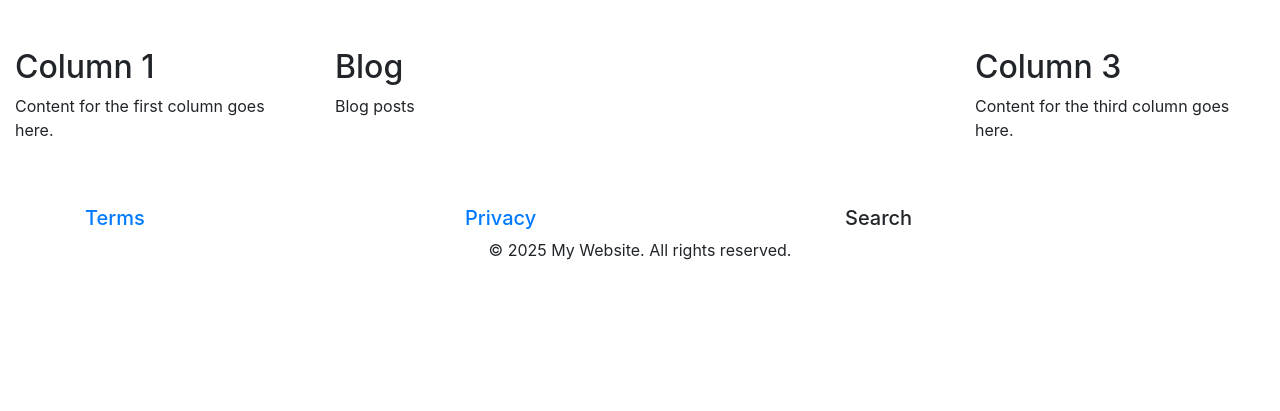
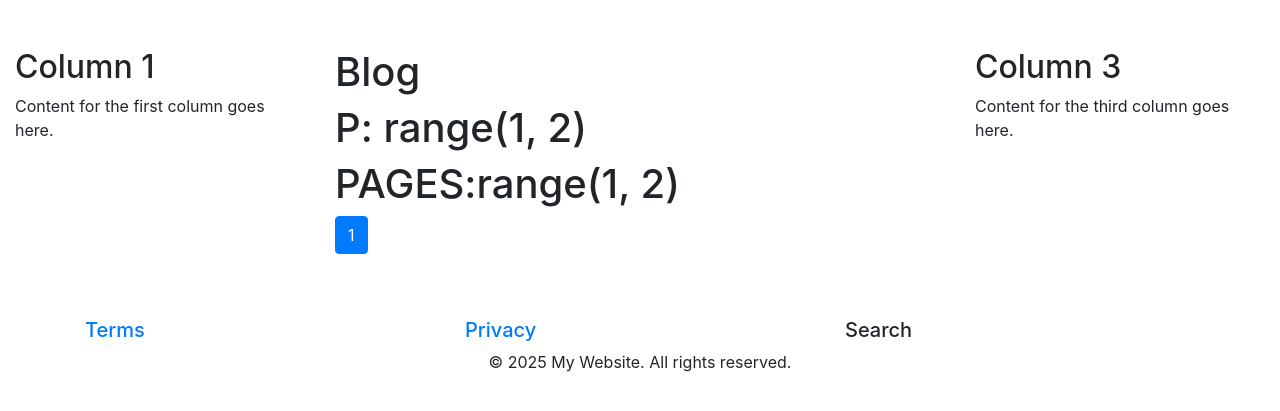
Before and after one commit to brickhill/sbs, a Django app: page /blog/ in a window 1280 px wide. Shown: the part 63-474 px from the top of the page. Run offline with Django 4.2, Linux system fonts and the light colour scheme; data that the repository does not hold is empty; some libraries are stand-ins or nearby versions.

Commit message:
Pagination on Blog posts added.

```diff
--- a/pages/templates/blog.html
+++ b/pages/templates/blog.html
@@ -7,8 +7,53 @@
             <p>Content for the first column goes here.</p>
         </div>
         <div class="col-md-6">
-            <h2>Blog</h2>
-            <p>Blog posts</p>
+            <h1>Blog</h1>
+            {% for post in posts %}
+                <h2>{{ post.title}}<h2>
+                <h3>Author: {{ post.author}} : {{ post.updated}}</h3>
+                <p>{{ post.synopsis }}</p>
+            {% endfor %}
+            {% comment %} <nav aria-label="pagination-menu">
+                <ul class="pagination">
+
+                    {% for p in posts.paginator.page_range  %}
+                        <li class="page-item {% if p == posts.page %}active{% endif %}">
+                            <a href="?query={{ query }}&page={{ p }}">{{ p }}</a></li>
+                    {% endfor %}
+                    {% if posts.number < posts.paginator.num_pages %}
+                        <li><a href="?query={{ query }}&page={{ posts.next_page_number }}">next</a></li>
+                        <li><a href="?query={{ query }}&page={{ posts.paginator.num_pages }}">last &raquo;</a></li>
+                    {% endif %}
+                    </span>
+                </ul>
+            </nav> {% endcomment %}
+<h1>P: {{ posts.paginator.page_range }}</h1>
+<h1>PAGES:{{posts.paginator.page_range }}</h1>
+<nav aria-label="pagination menu">
+  <ul class="pagination">
+    {% if posts.number > 1 %}
+        <li class="page-item">
+            <a href="?query={{ query }}&page=1" class="page-link">&laquo; first</a>
+        </li>
+        <li class="page-item">
+            <a href="?query={{ query }}&page={{ posts.previous_page_number }}" class="page-link">previous</a>
+        </li>
+    {% endif %}
+    {% for p in posts.paginator.page_range %}
+        <li class="page-item {% if p == posts.number %}active{% endif %}">
+            <a href="?query={{ query }}&page={{ p }}" class="page-link ">{{ p }}</a>
+        </li>
+    {% endfor %}
+    {% if posts.number < posts.paginator.page_range|last %}
+        <li class="page-item">
+            <a href="?query={{ query }}&page={{ posts.next_page_number }}" class="page-link">next</a>
+        </li>
+        <li class="page-item">
+            <a href="?query={{ query }}&page={{ posts.paginator.page_range|last}}" class="page-link">&raquo; last</a>
+        </li>
+    {% endif %}
+  </ul>
+</nav>
         </div>
         <div class="col-md-3">
             <h2>Column 3</h2>
--- a/pages/views.py
+++ b/pages/views.py
@@ -6,8 +6,9 @@ from django.contrib import messages
 from django.contrib.auth import authenticate, login, logout
 from django.contrib.auth.forms import UserCreationForm
 from django.contrib.auth.models import User
+from django.core.paginator import Paginator
 from .common import create_navbar, code_snippet
-from .models import WebPage
+from .models import WebPage, BlogPost
 
 
 def home(request):
@@ -15,22 +16,29 @@ def home(request):
     context = {"navbar": navbar, "header": True}
     return render(request, 'home.html', context)
 
+
 def showPage(request, pk):
     page = WebPage.objects.get(id=pk)
     navbar = create_navbar(request, page.title)
     body = code_snippet(page.body)
-    context = {"navbar": navbar, "body": body,
-    "header": False,
-    "title": page.title}
+    context = {
+               "navbar": navbar, "body": body,
+               "header": False,
+               "title": page.title
+              }
     return render(request, 'page.html', context)
+
 
 def terms(request):
     termsPage = WebPage.objects.filter(type=WebPage.TERMS)
     termsText = termsPage[0].body if termsPage else 'T&C coming soon'
     navbar = create_navbar(request, None)
-    context = {"navbar": navbar, "body": termsText, "header": False,
-    "title": "Terms & Conditions"
-    }
+    context = {
+               "navbar": navbar,
+               "body": termsText,
+               "header": False,
+               "title": "Terms & Conditions"
+              }
     return render(request, 'page.html', context)
 
 
@@ -38,18 +46,25 @@ def privacy(request):
     termsPage = WebPage.objects.filter(type=WebPage.PRIVACY)
     termsText = termsPage[0].body if termsPage else 'Privacy coming soon'
     navbar = create_navbar(request, None)
-    context = {"navbar": navbar, "body": termsText, "header": False,
-    "title": "Privacy Policy"
-    }
+    context = {
+               "navbar": navbar, "body": termsText, "header": False,
+               "title": "Privacy Policy"
+              }
     return render(request, 'page.html', context)
 
 
 def showBlog(request):
     navbar = create_navbar(request, "blog")
+    posts = BlogPost.objects.filter(
+        status=BlogPost.PUBLISHED).order_by("-updated")
+    paginator = Paginator(posts, 3)  # Show 3 results per page
+    page_number = request.GET.get('page')
+    posts_obj = paginator.get_page(page_number)
     context = {
-        "navbar": navbar, "title": "Blog"
+        "navbar": navbar, "title": "Blog", "posts": posts_obj
     }
     return render(request, 'blog.html', context)
+
 
 def login_page(request):
     page = 'login'
```
Also changed, not shown: pages/admin.py (+15 -10 lines).
